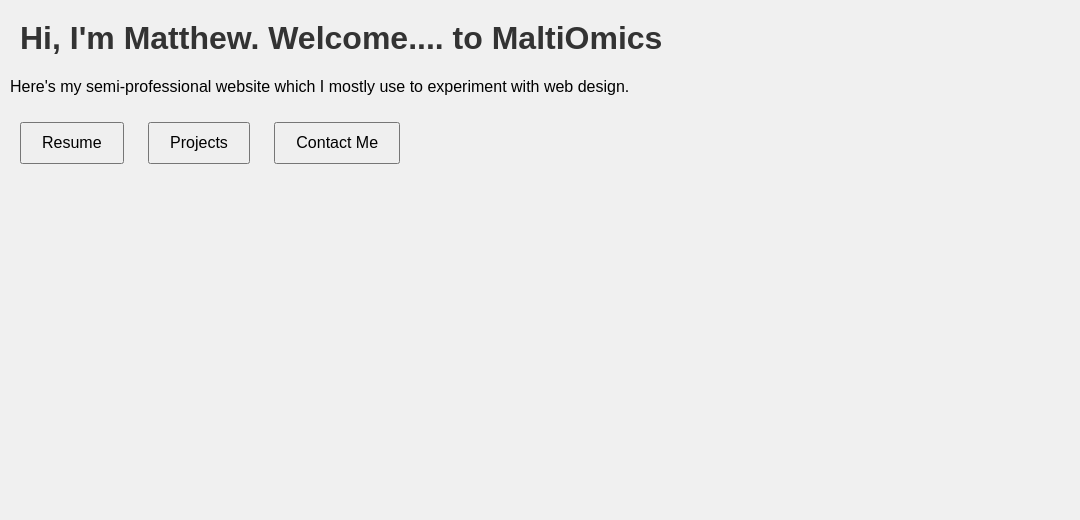
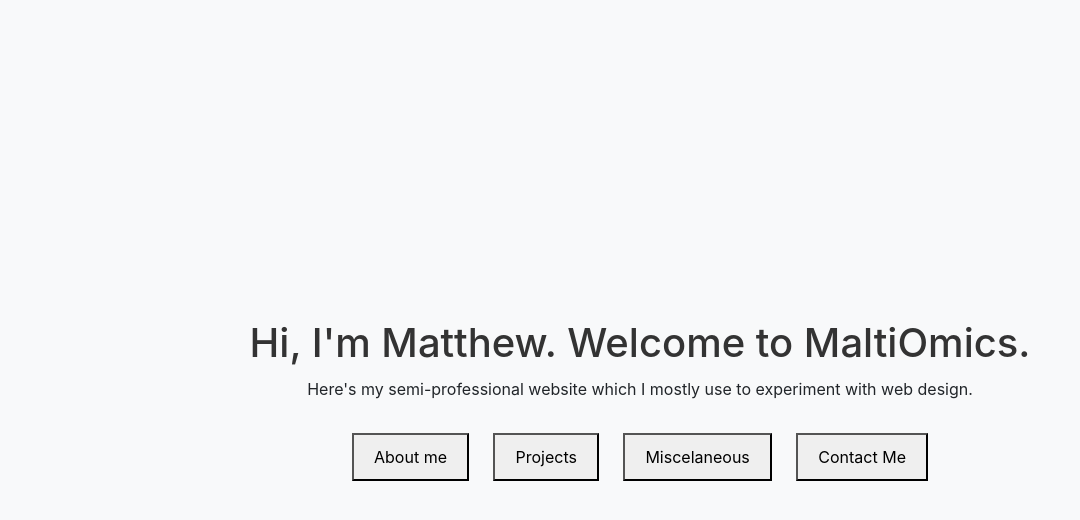
Before and after one commit to MatthewPace98/MaltiOmics, a plain HTML site: page templates/home.html in a window 1280 px wide. Shown: the whole page, without its empty margins (0-1080 px from the left). Drawn offline with nearby package versions, Linux system fonts and the light colour scheme; files that its build step writes are made by us from their sources.

```diff
--- a/static/css/styles.css
+++ b/static/css/styles.css
@@ -1,14 +1,11 @@
-body {
-    font-family: Arial, sans-serif;
-    margin: 5px;
-    padding: 5px;
-    background-color: #f0f0f0;
-}
-
 h1 {
     color: #333;
     margin: 5px;
     padding: 5px;
+}
+
+h2 {
+    color: #333;
 }
 
 .button-container {
@@ -17,7 +14,19 @@
 
 button {
     margin: 10px;
+    margin-top: 1em;
     padding: 10px 20px;
     font-size: 16px;
     cursor: pointer;
 }
+
+body {
+    display: flex;
+    flex-direction: column;
+    justify-content: center;
+    align-items: center;
+    height: 100vh;
+    margin: 0;
+    background-color: #f8f9fa;
+    color: #212529;
+}
--- a/templates/home.html
+++ b/templates/home.html
@@ -3,12 +3,20 @@
 <head>
     <title>Matthew's Homepage</title>
     <link rel="stylesheet" type="text/css" href="/static/css/styles.css">
+    <link rel="stylesheet" href="https://stackpath.bootstrapcdn.com/bootstrap/4.3.1/css/bootstrap.min.css">
+    <link rel="stylesheet" href="styles.css">
+    <meta charset="UTF-8">
 </head>
 <body>
-    <h1>Hi, I'm Matthew. Welcome.... to MaltiOmics</h1>
-    <p>Here's my semi-professional website which I mostly use to experiment with web design.</p>
-    <button onclick="window.location.href='/resume'">Resume</button>
-    <button onclick="window.location.href='/projects'">Projects</button>
-    <button onclick="window.location.href='/contact'">Contact Me</button>
+    <div class="container text-center">
+        <h1>Hi, I'm Matthew. Welcome to MaltiOmics.</h1>
+        <p>Here's my semi-professional website which I mostly use to experiment with web design.</p>
+        <button onclick="window.location.href='/resume'">About me</button>
+        <button onclick="window.location.href='/projects'">Projects</button>
+        <button onclick="window.location.href='/misc'">Miscelaneous</button>
+        <button onclick="window.location.href='/contact'">Contact Me</button>
+
+    </div>
+
 </body>
 </html>
```
Also changed, not shown: templates/chat.html (added, +17 -0 lines), templates/contact.html (+7 -5 lines), 1 other file.
